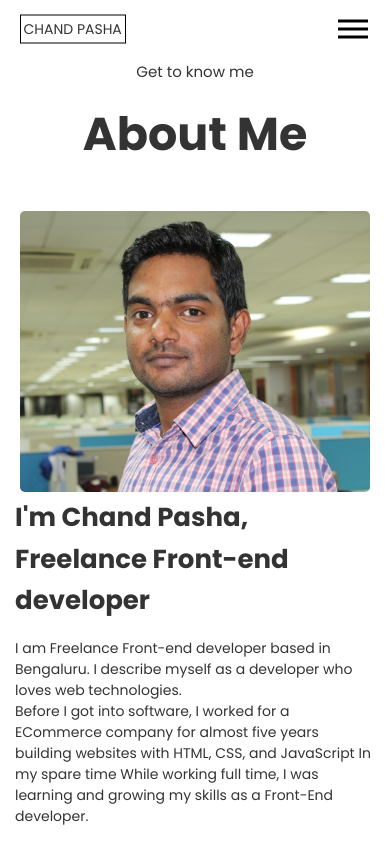
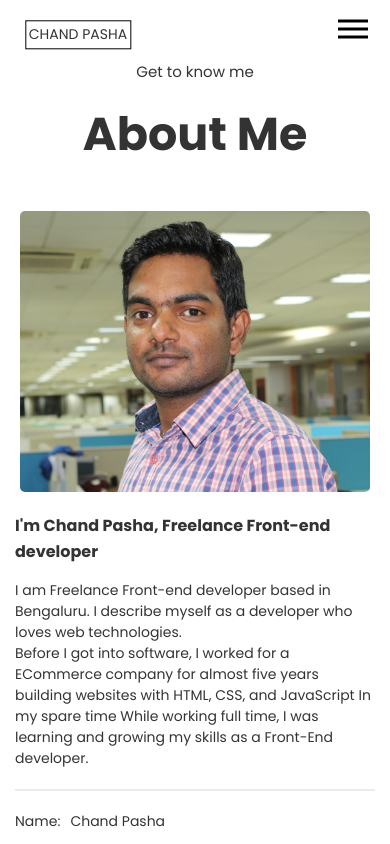
Before and after one commit to schandpasha38/chandpasha-portfolio, a React (Create React App) app: page /about in a window 390 px wide. Shown: the top 844 px of the page. Built offline with nearby package versions, Linux system fonts and the light colour scheme.

Commit message:
1. Added Robots.txt file 2. Updated h1 styles in bout us page 3. updated .logo position 4. added 100vh for notFound component

```diff
--- a/src/Components/About/About.scss
+++ b/src/Components/About/About.scss
@@ -292,6 +292,11 @@
     display: block;
     padding: 24px 0;
   }
+  .about-text-container .about-text-head .about-text-title {
+    font-size: 16px;
+    font-weight: 700;
+    margin: 16px 0;
+}
   .about-text-container .about-text-social .download-cv {
     margin-right: 10px;
     margin-bottom: 10px;
--- a/src/Components/Header/Header.scss
+++ b/src/Components/Header/Header.scss
@@ -83,7 +83,7 @@ header .header-container .header-inner-container {
     cursor: pointer;
     left: 5%;
     top: 50%;
-    transform: translate(0%, 50%);
+    transform: translate(5%, 70%);
     z-index: 10;
     font-size: 14px;
     padding: 3px;
@@ -104,7 +104,7 @@ header .header-container .header-inner-container {
     top: -700px;
     z-index: 9;
     transition: all 500ms ease;
-    box-shadow: 0 3px 16px 0 rgba(0,0,0,.1);
+    box-shadow: 0 3px 16px 0 rgba(0,0,0,.8);
   }
   .open {
     top: 0;
--- a/src/Components/NotFound/NotFound.scss
+++ b/src/Components/NotFound/NotFound.scss
@@ -1,5 +1,5 @@
 .notfound-section {
-  height: 87vh;
+  height: 100vh;
   width: 100%;
 }
 
```
Also changed, not shown: public/robots.txt (added).
